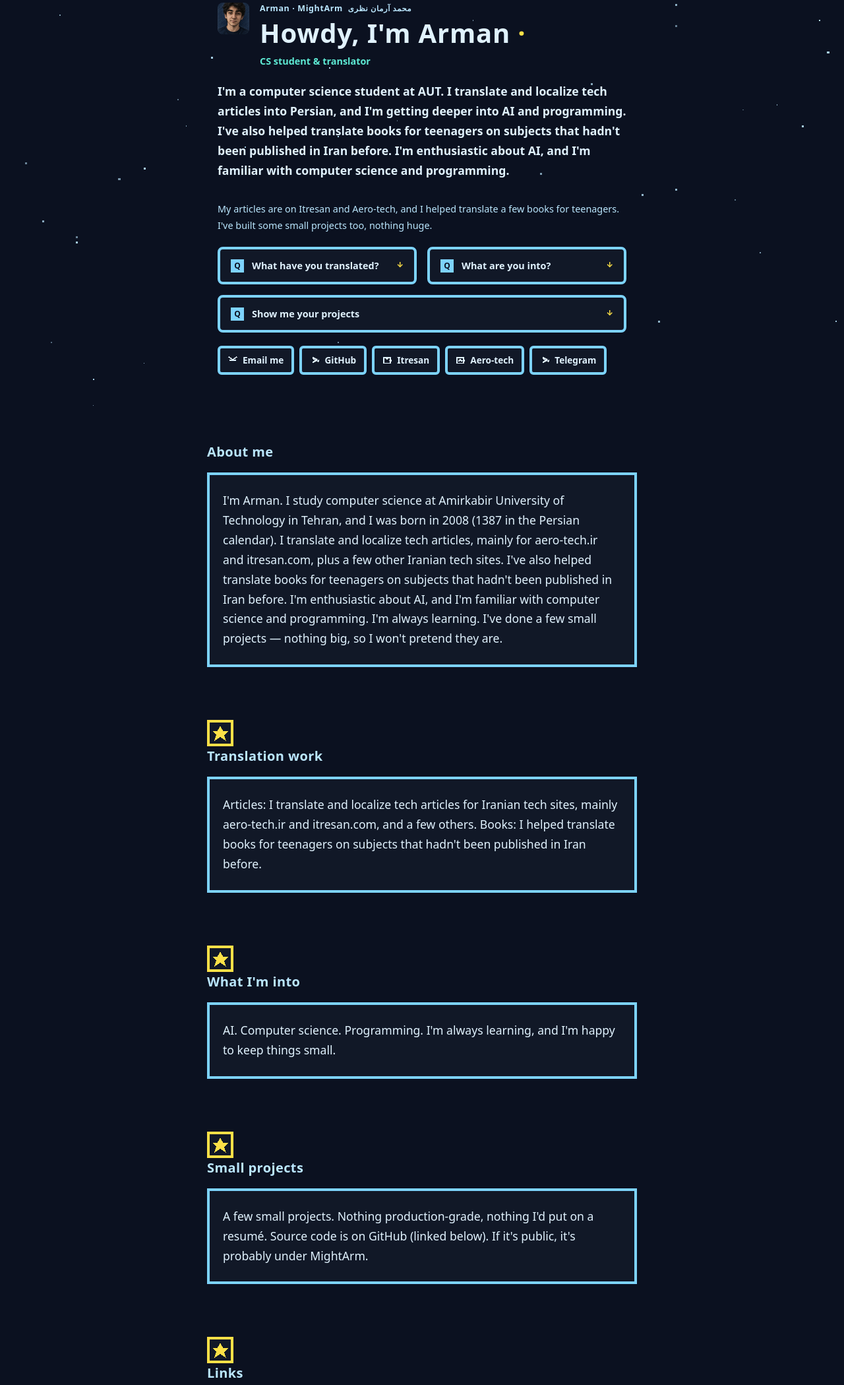
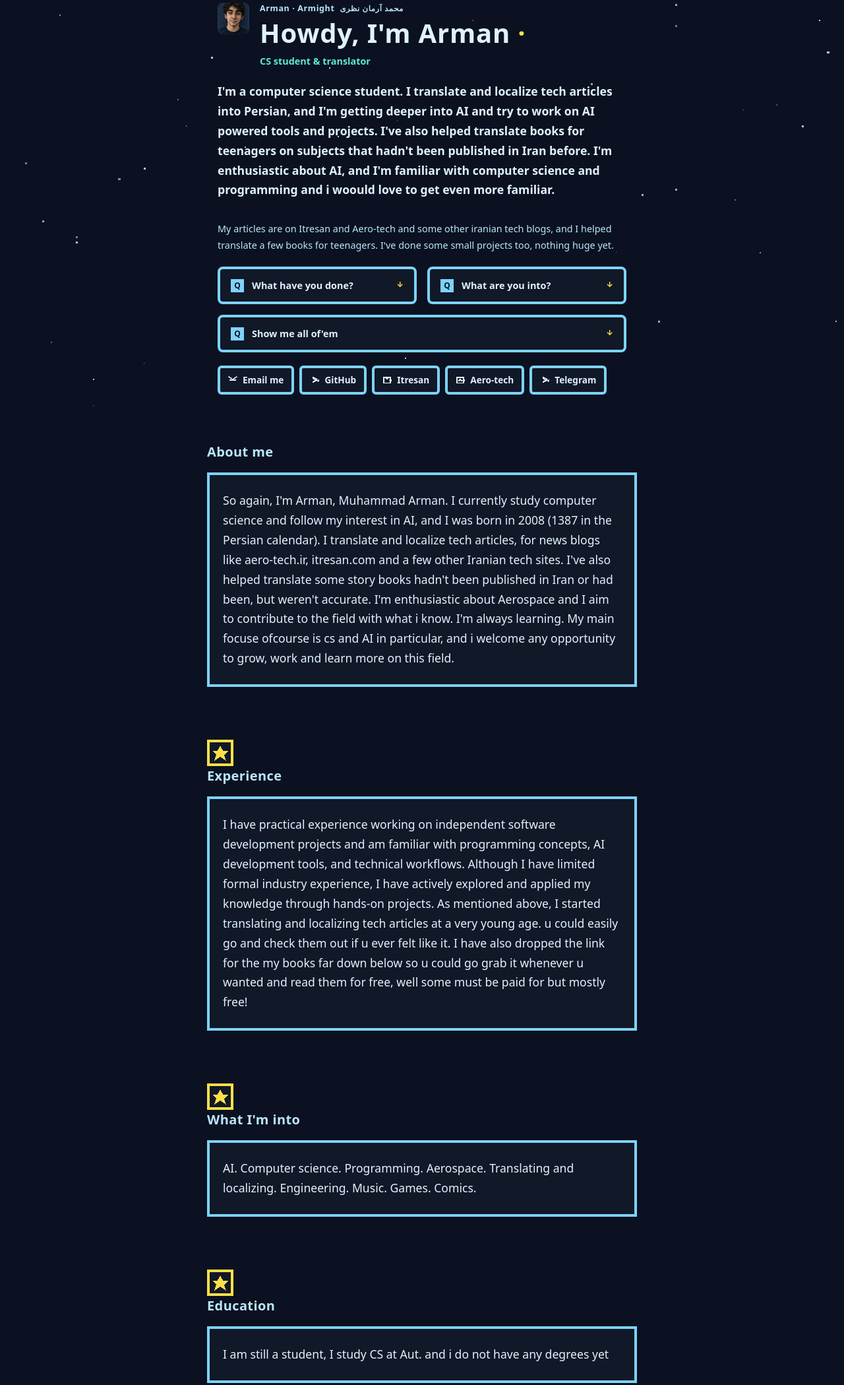
Before and after one commit to MightArm/armight-resume, a plain HTML site: page index.html in a window 1280 px wide. Shown: the part 178-2277 px from the top of the page at 66% size. Drawn offline with Linux system fonts and the light colour scheme; a web font is replaced by a local one.

Commit message:
done-001

```diff
--- a/index.html
+++ b/index.html
@@ -3,16 +3,16 @@
 <head>
   <meta charset="utf-8">
   <meta name="viewport" content="width=device-width, initial-scale=1">
-  <meta name="description" content="Muhammad Arman Nazari (MightArm) — computer science student at AUT. Translator and localizer of tech articles for aero-tech.ir and itresan.com. Enthusiastic about AI, computer science, and programming.">
+  <meta name="description" content="Muhammad Arman Nazari (Armight) — computer science student at AUT. Translator and localizer of tech articles for aero-tech.ir and itresan.com. Enthusiastic about AI, computer science, and programming.">
   <meta name="theme-color" content="#0b1120">
-  <meta property="og:title" content="Muhammad Arman Nazari — MightArm">
+  <meta property="og:title" content="Muhammad Arman Nazari — Armight">
   <meta property="og:description" content="Computer science student at AUT. Translator and localizer of tech articles. Enthusiastic about AI, CS, and programming.">
   <meta property="og:type" content="website">
   <meta property="og:url" content="https://mightarm.github.io/">
   <meta name="twitter:card" content="summary">
-  <meta name="twitter:title" content="Muhammad Arman Nazari — MightArm">
+  <meta name="twitter:title" content="Muhammad Arman Nazari — Armight">
   <meta name="twitter:description" content="Computer science student at AUT. Translator and localizer of tech articles. Enthusiastic about AI, CS, and programming.">
-  <title>Muhammad Arman Nazari — MightArm</title>
+  <title>Muhammad Arman Nazari — Armight</title>
   <link rel="icon" type="image/svg+xml" href="favicon.svg">
   <link rel="preload" as="font" href="fonts/Vazirmatn-variable.woff2" type="font/woff2" crossorigin="anonymous">
   <link rel="stylesheet" href="style.css">
@@ -80,19 +80,19 @@
       </div>
       <div class="hero-reply-content">
         <div class="hero-name-line">
-          <span class="hero-name">Arman · MightArm</span>
+          <span class="hero-name">Arman · Armight</span>
           <span class="hero-name-fa"><bdi lang="fa" dir="rtl">محمد آرمان نظری</bdi></span>
         </div>
         <h1 class="hero-heading">Howdy, I'm Arman<span class="hero-fullstop" aria-hidden="true">·</span></h1>
         <p class="hero-subtitle">CS student &amp; translator</p>
       </div>
     </div>
-    <p class="hero-p hero-p-main">I'm a computer science student at AUT. I translate and localize tech articles into Persian, and I'm getting deeper into AI and programming. I've also helped translate books for teenagers on subjects that hadn't been published in Iran before. I'm enthusiastic about AI, and I'm familiar with computer science and programming.</p>
-    <p class="hero-p hero-p-secondary">My articles are on Itresan and Aero-tech, and I helped translate a few books for teenagers. I've built some small projects too, nothing huge.</p>
+    <p class="hero-p hero-p-main">I'm a computer science student. I translate and localize tech articles into Persian, and I'm getting deeper into AI and try to work on AI powered tools and projects. I've also helped translate books for teenagers on subjects that hadn't been published in Iran before. I'm enthusiastic about AI, and I'm familiar with computer science and programming and i woould love to get even more familiar.</p>
+    <p class="hero-p hero-p-secondary">My articles are on Itresan and Aero-tech and some other iranian tech blogs, and I helped translate a few books for teenagers. I've done some small projects too, nothing huge yet.</p>
     <ul class="hero-cards">
-      <li><a class="hero-card" href="#translation"><span class="hero-card-icon" aria-hidden="true">Q</span><span class="hero-card-text">What have you translated?</span><span class="hero-card-arrow" aria-hidden="true">↓</span></a></li>
+      <li><a class="hero-card" href="#translation"><span class="hero-card-icon" aria-hidden="true">Q</span><span class="hero-card-text">What have you done?</span><span class="hero-card-arrow" aria-hidden="true">↓</span></a></li>
       <li><a class="hero-card" href="#into"><span class="hero-card-icon" aria-hidden="true">Q</span><span class="hero-card-text">What are you into?</span><span class="hero-card-arrow" aria-hidden="true">↓</span></a></li>
-      <li><a class="hero-card" href="#projects"><span class="hero-card-icon" aria-hidden="true">Q</span><span class="hero-card-text">Show me your projects</span><span class="hero-card-arrow" aria-hidden="true">↓</span></a></li>
+      <li><a class="hero-card" href="#projects"><span class="hero-card-icon" aria-hidden="true">Q</span><span class="hero-card-text">Show me all of'em</span><span class="hero-card-arrow" aria-hidden="true">↓</span></a></li>
     </ul>
     <nav class="hero-links">
       <a class="hero-link" href="mailto:armannazari.2878@gmail.com" aria-label="Email me" title="Email me"><svg class="hero-link-icon" viewBox="0 0 16 16" fill="none" stroke="#e0f2fe" stroke-width="2" aria-hidden="true" focusable="false" shape-rendering="crispEdges"><path d="M4 4l4 3 4-3"></path><path d="M2 8h12"></path><path d="M1 2l7 5 7-5"></path></svg>Email me</a>
@@ -114,7 +114,7 @@
       <section class="room" id="about">
         <h2>About me</h2>
         <div class="dialogue-box">
-          <div class="dialogue-text">I'm Arman. I study computer science at Amirkabir University of Technology in Tehran, and I was born in 2008 (1387 in the Persian calendar). I translate and localize tech articles, mainly for aero-tech.ir and itresan.com, plus a few other Iranian tech sites. I've also helped translate books for teenagers on subjects that hadn't been published in Iran before. I'm enthusiastic about AI, and I'm familiar with computer science and programming. I'm always learning. I've done a few small projects — nothing big, so I won't pretend they are.</div>
+          <div class="dialogue-text">So again, I'm Arman, Muhammad Arman. I currently study computer science and follow my interest in AI, and I was born in 2008 (1387 in the Persian calendar). I translate and localize tech articles, for news blogs like aero-tech.ir, itresan.com and a few other Iranian tech sites. I've also helped translate some story books hadn't been published in Iran or had been, but weren't accurate. I'm enthusiastic about Aerospace and I aim to contribute to the field with what i know. I'm always learning. My main focuse ofcourse is cs and AI in particular, and i welcome any opportunity to grow, work and learn more on this field.</div>
         </div>
         <button type="button" class="save-point" aria-label="Save point" title="Save point">
           <svg viewBox="0 0 16 16" fill="#fde047" aria-hidden="true" focusable="false" shape-rendering="crispEdges"><polygon points="8,1 11,6 16,6 12,10 14,16 8,12 2,16 4,10 0,6 5,6"></polygon></svg>
@@ -122,11 +122,13 @@
         </button>
       </section>
       <section class="room" id="translation">
-        <h2>Translation work</h2>
+        <h2>Experience</h2>
         <div class="dialogue-box">
-          <div class="dialogue-text">Articles: I translate and localize tech articles for Iranian tech sites, mainly aero-tech.ir and itresan.com, and a few others. Books: I helped translate books for teenagers on subjects that hadn't been published in Iran before.</div>
+
+          <!-- <div class="dialogue-text"><h3>Translation and localization</h3>:  As mentioned above, I started translating and localizing tech articles at a very young age. u could easily go and check them out if u ever felt like it. I have also dropped the link for the my books far down below so u could go grab it whenever u wanted and read them for free, well some must be paid for but mostly free!</div> -->
+          <div class="dialogue-text">I have practical experience working on independent software development projects and am familiar with programming concepts, AI development tools, and technical workflows. Although I have limited formal industry experience, I have actively explored and applied my knowledge through hands-on projects. As mentioned above, I started translating and localizing tech articles at a very young age. u could easily go and check them out if u ever felt like it. I have also dropped the link for the my books far down below so u could go grab it whenever u wanted and read them for free, well some must be paid for but mostly free!</div>
         </div>
-        <button type="button" class="save-point" aria-label="Save point" title="Save point">
+      <button type="button" class="save-point" aria-label="Save point" title="Save point">
           <svg viewBox="0 0 16 16" fill="#fde047" aria-hidden="true" focusable="false" shape-rendering="crispEdges"><polygon points="8,1 11,6 16,6 12,10 14,16 8,12 2,16 4,10 0,6 5,6"></polygon></svg>
           <span class="saved-msg">Saved</span>
         </button>
@@ -135,7 +137,7 @@
       <section class="room" id="into">
         <h2>What I'm into</h2>
         <div class="dialogue-box">
-          <div class="dialogue-text">AI. Computer science. Programming. I'm always learning, and I'm happy to keep things small.</div>
+          <div class="dialogue-text">AI. Computer science. Programming. Aerospace. Translating and localizing. Engineering. Music. Games. Comics.</div>
         </div>
         <button type="button" class="save-point" aria-label="Save point" title="Save point">
           <svg viewBox="0 0 16 16" fill="#fde047" aria-hidden="true" focusable="false" shape-rendering="crispEdges"><polygon points="8,1 11,6 16,6 12,10 14,16 8,12 2,16 4,10 0,6 5,6"></polygon></svg>
@@ -144,9 +146,9 @@
       </section>
 
       <section class="room" id="projects">
-        <h2>Small projects</h2>
+        <h2>Education</h2>
         <div class="dialogue-box">
-          <div class="dialogue-text">A few small projects. Nothing production-grade, nothing I'd put on a resumé. Source code is on GitHub (linked below). If it's public, it's probably under MightArm.</div>
+          <div class="dialogue-text">I am still a student, I study CS at Aut. and i do not have any degrees yet</div>
         </div>
         <button type="button" class="save-point" aria-label="Save point" title="Save point">
           <svg viewBox="0 0 16 16" fill="#fde047" aria-hidden="true" focusable="false" shape-rendering="crispEdges"><polygon points="8,1 11,6 16,6 12,10 14,16 8,12 2,16 4,10 0,6 5,6"></polygon></svg>
@@ -165,7 +167,16 @@
           <li><a class="link-btn" href="https://aero-tech.ir/author/ma_nazari/" target="_blank" rel="noopener noreferrer" aria-label="Aero-tech author page" title="Aero-tech author page"><svg viewBox="0 0 16 16" fill="none" stroke="#e0f2fe" stroke-width="2" aria-hidden="true" focusable="false" shape-rendering="crispEdges"><path d="M2 3h12v10H2z"></path><path d="M5 10l3-3 3 3"></path></svg>Aero-tech</a></li>
           <li><a class="link-btn" href="https://github.com/MightArm" target="_blank" rel="noopener noreferrer" aria-label="GitHub profile" title="GitHub profile"><svg viewBox="0 0 16 16" fill="none" stroke="#e0f2fe" stroke-width="2" aria-hidden="true" focusable="false" shape-rendering="crispEdges"><path d="M9 19c-5 1.5-5-2.5-7-3m14 6v-3.87a3.37 3.37 0 0 0-.94-2.61c3.14-.35 6.44-1.54 6.44-4.73 0-1.05-.26-2.08-.78-3.02C15.44 5.38 12.5 3 9 3c-3.5 0-6.64 2.38-7.66 5.66C1.16 7.94 1 9.09 1 10.15c0 2.88 2.72 3.88 5.64 4.33A10.36 10.36 0 0 1 5 21c-4.17 0-7.52-2.95-7.93-6.23-.26-1.57-.7-3.21-1.18-4.78a2 2 0 0 1 .16-.32c.33-.52.77-1 1.35-1.17C5.08 8.28 7 8.68 9 9c.53.02 1.05.09 1.56.17q.285.045.57.09a14 14 0 0 1 1.33-.34c.48-.23.87-.59 1.13-1.02.24-.41.38-.85.38-1.31A2.35 2.35 0 0 0 9 7c0-.39-.07-.76-.2-1.12.22-.12.52-.17.83-.17a2 2 0 0 1 1.5.32m2 10a6 6 0 1 1-12 0 6 6 0 0 1 12 0z"></path></svg>GitHub</a></li>
           <li><a class="link-btn" href="https://t.me/mightarm" target="_blank" rel="noopener noreferrer" aria-label="Telegram" title="Telegram"><svg viewBox="0 0 16 16" fill="none" stroke="#e0f2fe" stroke-width="2" aria-hidden="true" focusable="false" shape-rendering="crispEdges"><path d="M5 3l7 3.5L5 12l5-2.5L5 4z"></path></svg>Telegram</a></li>
+          <li>
+  <a class="link-btn" href="https://t.me/KetabNegarr_bot" target="_blank"
+     rel="noopener noreferrer" aria-label="Telegram" title="Telegram">
+    <svg viewBox="0 0 16 16" fill="none" stroke="#e0f2fe"
+         stroke-width="1.6" stroke-linecap="round"
+         stroke-linejoin="round" aria-hidden="true" focusable="false">
+      <path d="M8 4.5C6.5 3.2 4 3 2 3.5v9c2-.5 4.5-.3 6 1
+               1.5-1.3 4-1.5 6-1v-9c-2-.5-4.5-.3-6 1Z"/><path d="M8 4.5v9"/></svg>Up for reading?</a></li>
         </ul>
+        <br>
         <button type="button" class="save-point" aria-label="Save point" title="Save point">
           <svg viewBox="0 0 16 16" fill="#fde047" aria-hidden="true" focusable="false" shape-rendering="crispEdges"><polygon points="8,1 11,6 16,6 12,10 14,16 8,12 2,16 4,10 0,6 5,6"></polygon></svg>
           <span class="saved-msg">Saved</span>
@@ -174,7 +185,7 @@
 
     </div>
     <footer>
-      <p>&copy; 2026 MightArm</p>
+      <p>&copy; 2026 Armight</p>
     </footer>
   </main>
 
```
